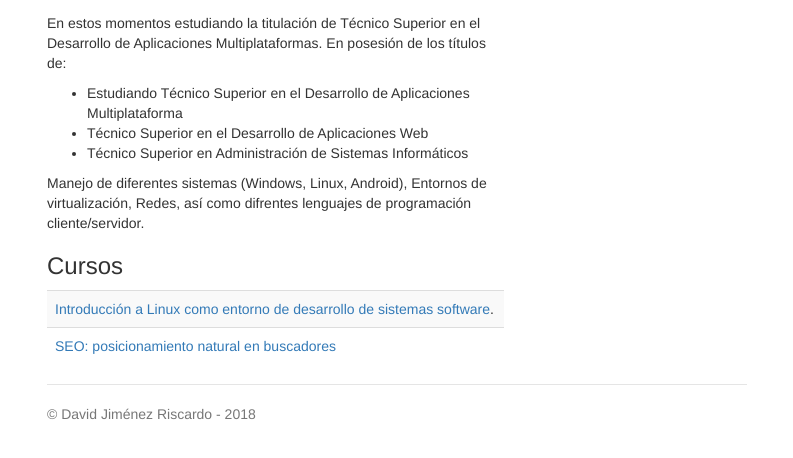
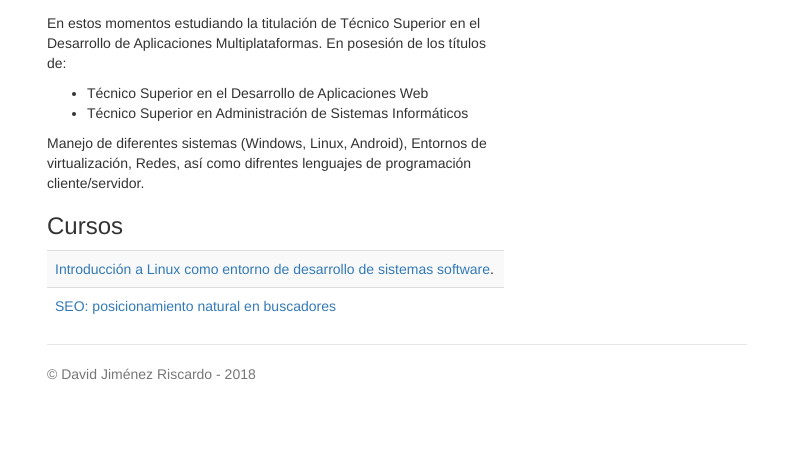
Before and after one commit to AntDVD28/AntDVD28.github.io, a plain HTML site: page index.html in a window 1280 px wide. Shown: the part 238-696 px from the top of the page, without its empty margins (243-1036 px from the left). Drawn offline with nearby package versions, Linux system fonts and the light colour scheme.

Commit message:
Update index.html

```diff
--- a/index.html
+++ b/index.html
@@ -43,7 +43,7 @@
           <br>
           <p>En estos momentos estudiando la titulación de Técnico Superior en el Desarrollo de Aplicaciones Multiplataformas. En posesión de los títulos de:</p>
           <ul>
-            <li> Estudiando Técnico Superior en el Desarrollo de Aplicaciones Multiplataforma </li>
+
             <li> Técnico Superior en el Desarrollo de Aplicaciones Web</li>
           	<li>Técnico Superior en Administración de Sistemas Informáticos</li>
 
```
